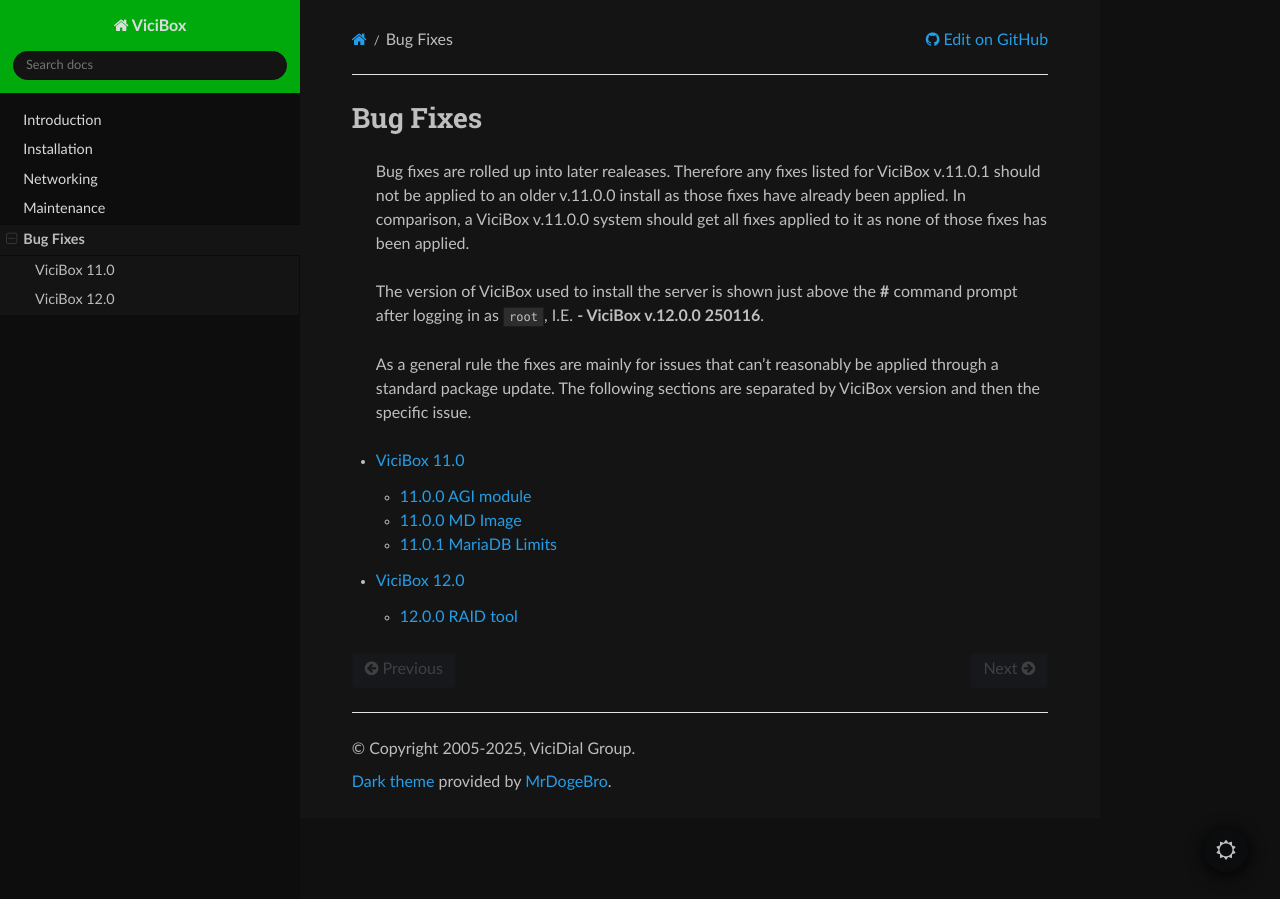
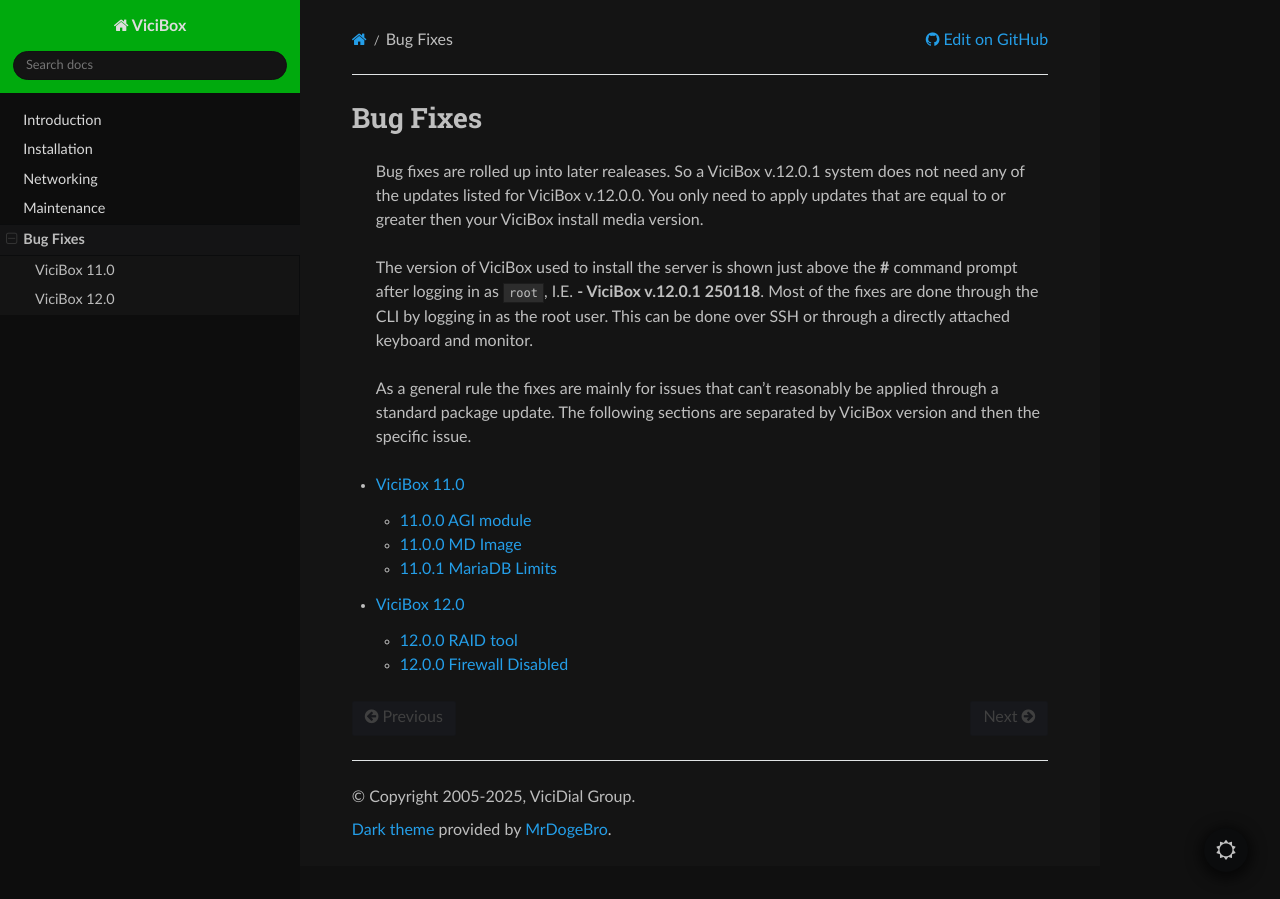
Before and after one commit to jamesvici/vicibox, a Sphinx documentation site: the page built from docs/source/bugfixerrata.rst, in a window 1280 px wide. Built offline with Sphinx 7.4.7 and the Read the Docs theme 3.1.0, drawn with Linux system fonts in a browser that asks for light colours.

Commit message:
Add new bugfix and some clarity to bugfixerrata

```diff
--- a/docs/source/bugfix/vicibox12.rst
+++ b/docs/source/bugfix/vicibox12.rst
@@ -7,3 +7,4 @@
    :maxdepth: 2
 
    bugfix1200-1
+   bugfix1200-2
--- a/docs/source/bugfixerrata.rst
+++ b/docs/source/bugfixerrata.rst
@@ -1,9 +1,9 @@
 =========
 Bug Fixes
 =========
-   Bug fixes are rolled up into later realeases. Therefore any fixes listed for ViciBox v.11.0.1 should not be applied to an older v.11.0.0 install as those fixes have already been applied. In comparison, a ViciBox v.11.0.0 system should get all fixes applied to it as none of those fixes has been applied.
+   Bug fixes are rolled up into later realeases. So a ViciBox v.12.0.1 system does not need any of the updates listed for ViciBox v.12.0.0. You only need to apply updates that are equal to or greater then your ViciBox install media version.
 
-   The version of ViciBox used to install the server is shown just above the **#** command prompt after logging in as ``root``, I.E. **- ViciBox v.12.0.0 250116**.
+   The version of ViciBox used to install the server is shown just above the **#** command prompt after logging in as ``root``, I.E. **- ViciBox v.12.0.1 250118**. Most of the fixes are done through the CLI by logging in as the root user. This can be done over SSH or through a directly attached keyboard and monitor.
 
    As a general rule the fixes are mainly for issues that can't reasonably be applied through a standard package update. The following sections are separated by ViciBox version and then the specific issue.
 
```
Also changed, not shown: docs/source/bugfix/bugfix1200-2.rst (added, +22 -0 lines).
